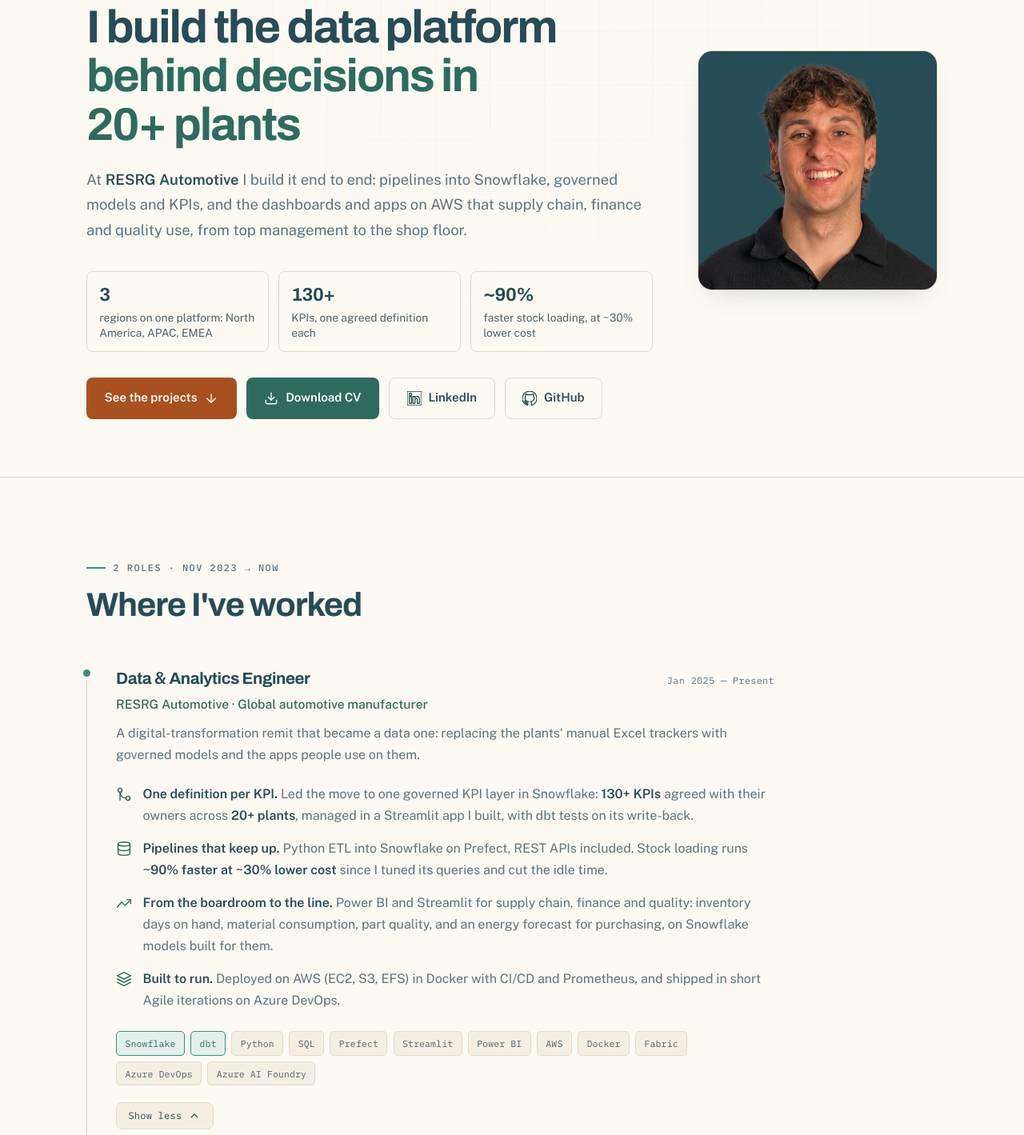
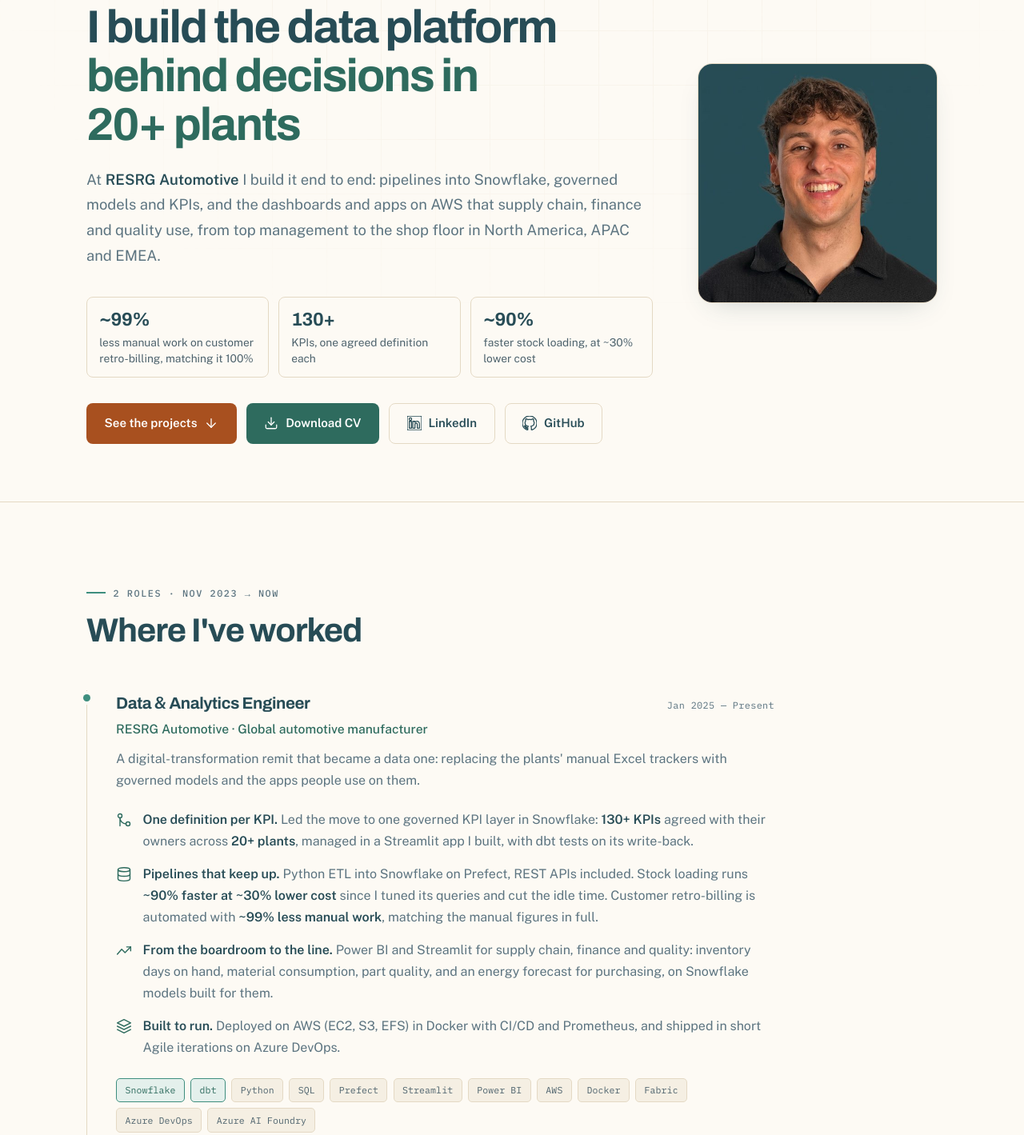
Before and after one commit to carlosdmv7/personal-portfolio, a plain HTML site: page index.html in a window 1280 px wide. Shown: the part 234-1653 px from the top of the page at 80% size. Drawn offline with nearby package versions, Linux system fonts and the light colour scheme; no server answers.

Commit message:
docs: customer retro-billing automation, without the amounts
Carlos automated customer retro-billing at RESRG: ~99% less manual work,
with a 100% match against the manual figures. The amounts are
confidential, so no euros, customers or revenue figures appear.

- Hero: it replaces the "3 regions" tile; the regions go back into the lede.
- How I work: it is the proof line for "Move the P&L".
- Experience and CV: one clause in the pipelines bullet. CV still one page.
- AGENTS.md records the claim and what must never be written about it.

Co-Authored-By: Claude Opus 5.5 <noreply@anthropic.com>

```diff
--- a/index.html
+++ b/index.html
@@ -67,11 +67,11 @@
                     <p class="hero-desc">
                         At <strong>RESRG Automotive</strong> I build it end to end: pipelines into Snowflake, governed
                         models and KPIs, and the dashboards and apps on AWS that supply chain, finance and quality use,
-                        from top management to the shop floor.
+                        from top management to the shop floor in North America, APAC and EMEA.
                     </p>
 
                     <ul class="hero-proof">
-                        <li><strong>3</strong> regions on one platform: North America, APAC, EMEA</li>
+                        <li><strong>~99%</strong> less manual work on customer retro-billing, matching it 100%</li>
                         <li><strong>130+</strong> KPIs, one agreed definition each</li>
                         <li><strong>~90%</strong> faster stock loading, at ~30% lower cost</li>
                     </ul>
@@ -126,7 +126,7 @@
                                 </div>
                                 <div class="exp-point">
                                     <svg aria-hidden="true" focusable="false" class="icon" viewBox="0 0 24 24"><ellipse cx="12" cy="5" rx="9" ry="3"/><path d="M3 5v14c0 1.66 4.03 3 9 3s9-1.34 9-3V5"/><path d="M3 12c0 1.66 4.03 3 9 3s9-1.34 9-3"/></svg>
-                                    <span><strong>Pipelines that keep up.</strong> Python ETL into Snowflake on Prefect, REST APIs included. Stock loading runs <strong>~90% faster at ~30% lower cost</strong> since I tuned its queries and cut the idle time.</span>
+                                    <span><strong>Pipelines that keep up.</strong> Python ETL into Snowflake on Prefect, REST APIs included. Stock loading runs <strong>~90% faster at ~30% lower cost</strong> since I tuned its queries and cut the idle time. Customer retro-billing is automated with <strong>~99% less manual work</strong>, matching the manual figures in full.</span>
                                 </div>
                                 <div class="exp-point">
                                     <svg aria-hidden="true" focusable="false" class="icon" viewBox="0 0 24 24"><polyline points="22 7 13.5 15.5 8.5 10.5 2 18"/><polyline points="16 7 22 7 22 13"/></svg>
@@ -428,7 +428,7 @@
                         <svg aria-hidden="true" focusable="false" class="icon icon-lg" viewBox="0 0 24 24"><polyline points="22 7 13.5 15.5 8.5 10.5 2 18"/><polyline points="16 7 22 7 22 13"/></svg>
                         <h3>Move the P&amp;L</h3>
                         <p>Measure what changed in cost or revenue, and drop what the data says isn't working.</p>
-                        <p class="process-proof">Stock loading ~90% faster at ~30% lower cost.</p>
+                        <p class="process-proof">Customer retro-billing automated: ~99% less manual work, 100% match.</p>
                     </div>
                 </div>
             </div>
```
Also changed, not shown: 3 other files.
